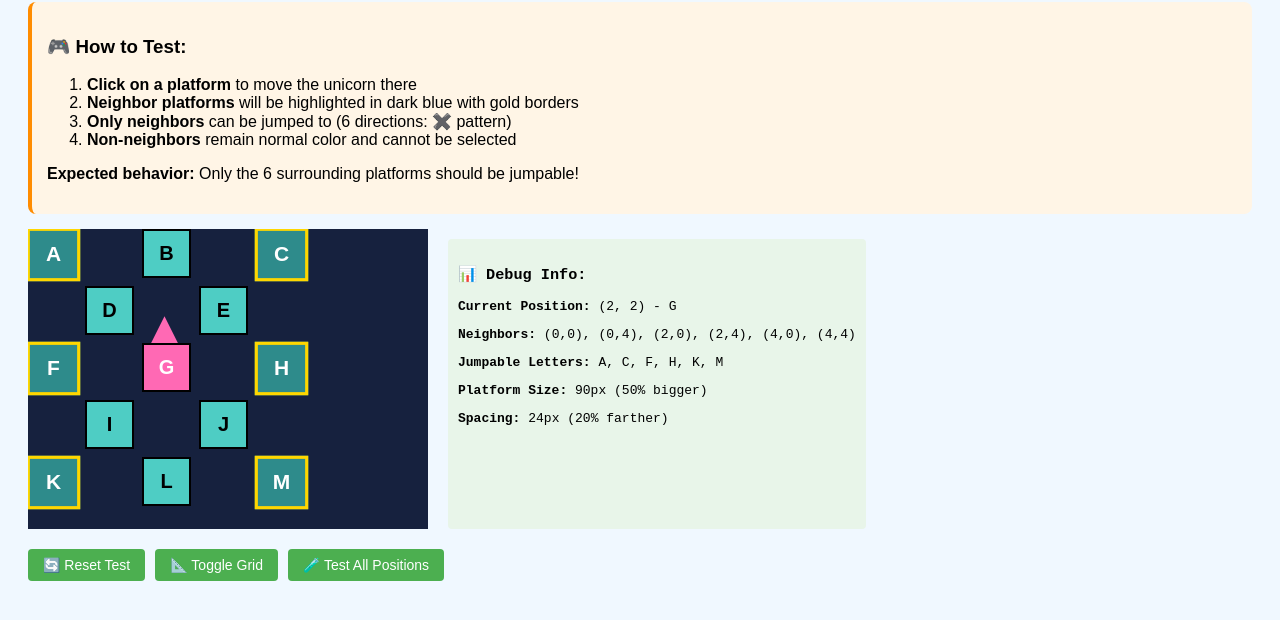
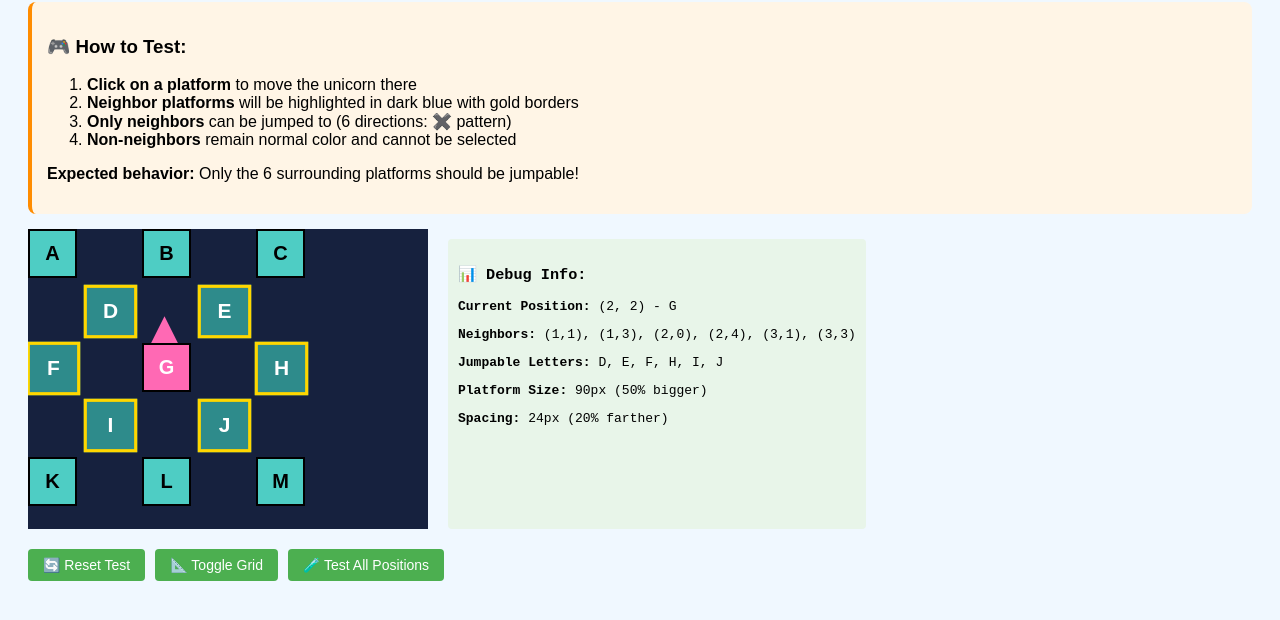
Before and after one commit to andowero/typeJumper, a plain HTML site: page neighbor-test.html in a window 1280 px wide. Shown: the part 106-726 px from the top of the page. Drawn offline with Linux system fonts and the light colour scheme.

Commit message:
Fix neighbor detection to use correct checkerboard offsets
- Corrected neighbor offsets for checkerboard pattern
- Diagonals: ±1 in both directions (maintains even row+col sum)
- Horizontals: ±2 in x direction, 0 in y (maintains even row+col sum)
- This ensures unicorn jumps to nearest neighbors, not platforms two levels away
- Updated neighbor test to use correct offset pattern

Now all 6 neighbor directions work correctly with nearest platforms.

```diff
--- a/neighbor-test.html
+++ b/neighbor-test.html
@@ -234,14 +234,14 @@
             const currentRow = parseInt(currentPlatform.dataset.row);
             const currentCol = parseInt(currentPlatform.dataset.col);
 
-            // Define neighbor offsets (6 directions) - accounting for checkerboard pattern
+            // Define neighbor offsets (6 directions) - correct checkerboard pattern
             const neighborOffsets = [
-                {dr: -2, dc: -2}, // upper left (skip empty space)
-                {dr: -2, dc: 2},  // upper right (skip empty space)
-                {dr: 0, dc: -2},  // left (skip empty space)
-                {dr: 0, dc: 2},   // right (skip empty space)
-                {dr: 2, dc: -2},  // lower left (skip empty space)
-                {dr: 2, dc: 2}    // lower right (skip empty space)
+                {dr: -1, dc: -1}, // upper left
+                {dr: -1, dc: 1},  // upper right
+                {dr: 0, dc: -2},  // left
+                {dr: 0, dc: 2},   // right
+                {dr: 1, dc: -1},  // lower left
+                {dr: 1, dc: 1}    // lower right
             ];
 
             // Find and highlight neighbors
@@ -274,8 +274,8 @@
 
             // Find neighbors
             const neighborOffsets = [
-                {dr: -2, dc: -2}, {dr: -2, dc: 2}, {dr: 0, dc: -2},
-                {dr: 0, dc: 2}, {dr: 2, dc: -2}, {dr: 2, dc: 2}
+                {dr: -1, dc: -1}, {dr: -1, dc: 1}, {dr: 0, dc: -2},
+                {dr: 0, dc: 2}, {dr: 1, dc: -1}, {dr: 1, dc: 1}
             ];
 
             const neighbors = [];
```
Also changed, not shown: game.js (+12 -7 lines), 1 other file.
